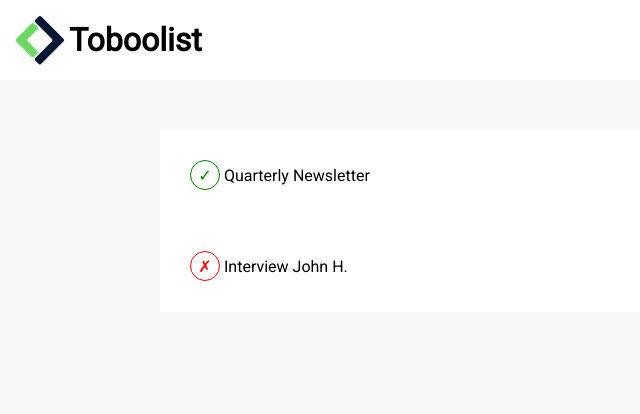
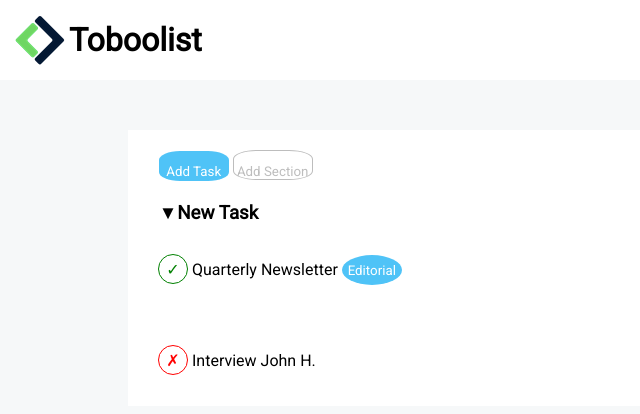
Before and after one commit to Alessiovinci87/html-css-toboolist, a plain HTML site: page index.html in a window 1280 px wide. Shown: the whole page, without its empty margins (0-640 px from the left). Drawn offline with Linux system fonts and the light colour scheme.

Commit message:
creata struttura main

```diff
--- a/css/style.css
+++ b/css/style.css
@@ -11,11 +11,14 @@ reset
 
 * {
     font-family: 'Roboto', sans-serif;
+    font-size: 23;
 }
 
 body {
     background-color: #F6F8F9;
 }
+
+
 
 header {
     padding: 15px;
@@ -29,15 +32,16 @@ h1 {
 }
 
 
-#main-logo{
+#main-logo {
     vertical-align: middle;
 }
-.container{
+
+.container {
     width: 75%;
     margin: 0 auto;
 }
 
-.background-white{
+.background-white {
     background-color: white;
 }
 
@@ -61,7 +65,67 @@ h1 {
     line-height: 30px;
 }
 
-.not-done{
+.not-done {
     border-color: red;
     color: red;
 }
+
+h3 .freccia {
+    display: inline-block;
+    padding-left: 3%;
+    padding-top: 2%;
+
+}
+
+.argomento {
+    background-color: rgb(79, 195, 247);
+    width: 60px;
+    height: 30px;
+    border-radius: 50%;
+    display: inline-block;
+    color: white;
+    text-align: center;
+
+}
+
+.comando-blu {
+    background-color: rgb(79, 195, 247);
+    width: 70px;
+    height: 30px;
+    border-radius: 30% 30% 30% 30%;
+    display: inline-block;
+    color: white;
+    text-align: center;
+    padding-top: 1%;
+
+
+}
+
+.comando-bianco {
+    background-color: white;
+    width: 80px;
+    height: 30px;
+    border-radius: 30% 30% 30% 30%;
+    display: inline-block;
+    color: rgb(189, 189, 189);
+    text-align: center;
+    padding-top: 1%;
+    border: 1px solid rgb(189, 189, 189);
+
+
+}
+
+.container-comando {
+    padding-left: 3%;
+    padding-top: 2%;
+
+
+
+}
+
+
+
+.container {
+    width: 80%;
+    margin: 0 auto;
+}
--- a/index.html
+++ b/index.html
@@ -23,10 +23,22 @@
     </header>
 
     <main>
+
         <div class="container background-white">
+            <div class="container-comando">
+                <div class="comando-blu"> <small>Add Task</small>
+
+                </div>
+                <div class="comando-bianco"> <small>Add Section</small>
+
+                </div>
+            </div>
+
+            <h3><span class="freccia">&#x25BC;New Task</span></h3>
             <div class="line-height">
                 <span class="check done">&check;</span>
                 Quarterly Newsletter
+                <div class="argomento"><small>Editorial</small></div>
             </div>
             <div class="line-height">
                 <span class="check not-done">&cross;</span> Interview John H.
```
Lines whose indentation alone changed are shown as unchanged.
